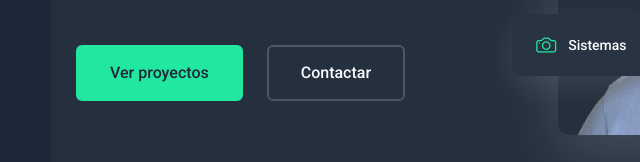
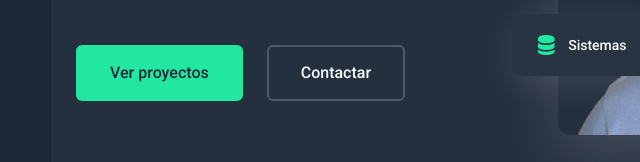
Before and after one commit to JoelRuiz06/Mi-Portfolio, a plain HTML site: page index.html in a window 1280 px wide. Shown: the part 569-731 px from the top of the page, 249-889 px from the left. Drawn offline with Linux system fonts and the light colour scheme.

Commit message:
Iconos actualizados

```diff
--- a/index.html
+++ b/index.html
@@ -122,7 +122,7 @@
                   <span>Frontend</span>
                 </div>
                 <div class="floating-card card-3" data-aos="fade-up" data-aos-delay="800">
-                  <i class="bi bi-camera"></i>
+                  <i class="bi bi-server"></i>
                   <span>Sistemas</span>
                 </div>
               </div>
```
